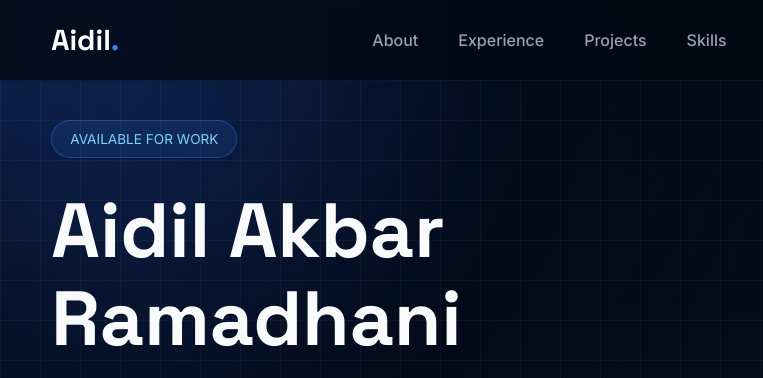
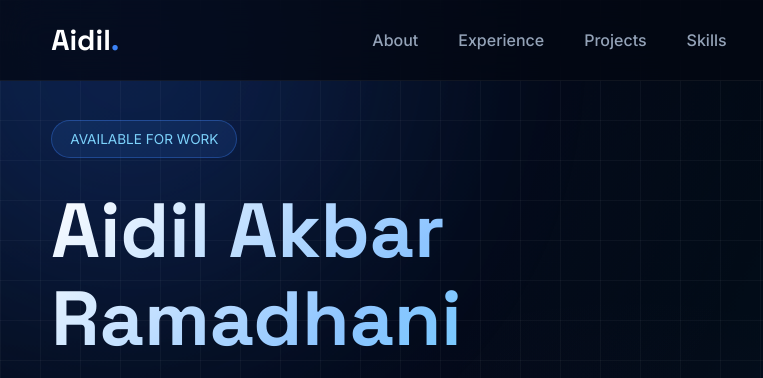
Before and after one commit to aidilrmdhni/aidil-portofolio, a plain HTML site: page index.html in a window 1280 px wide. Shown: the top 378 px of the page, 0-763 px from the left. Drawn offline with Linux system fonts and the light colour scheme.

Commit message:
Update style.css

```diff
--- a/style.css
+++ b/style.css
@@ -1697,3 +1697,25 @@ header.scrolled{
     );
 
 }
+
+.hero h1{
+
+    background:
+
+    linear-gradient(
+
+        135deg,
+
+        white,
+
+        #8ec5ff,
+
+        #4fd1ff
+
+    );
+
+    -webkit-background-clip:text;
+
+    color:transparent;
+
+}
```
